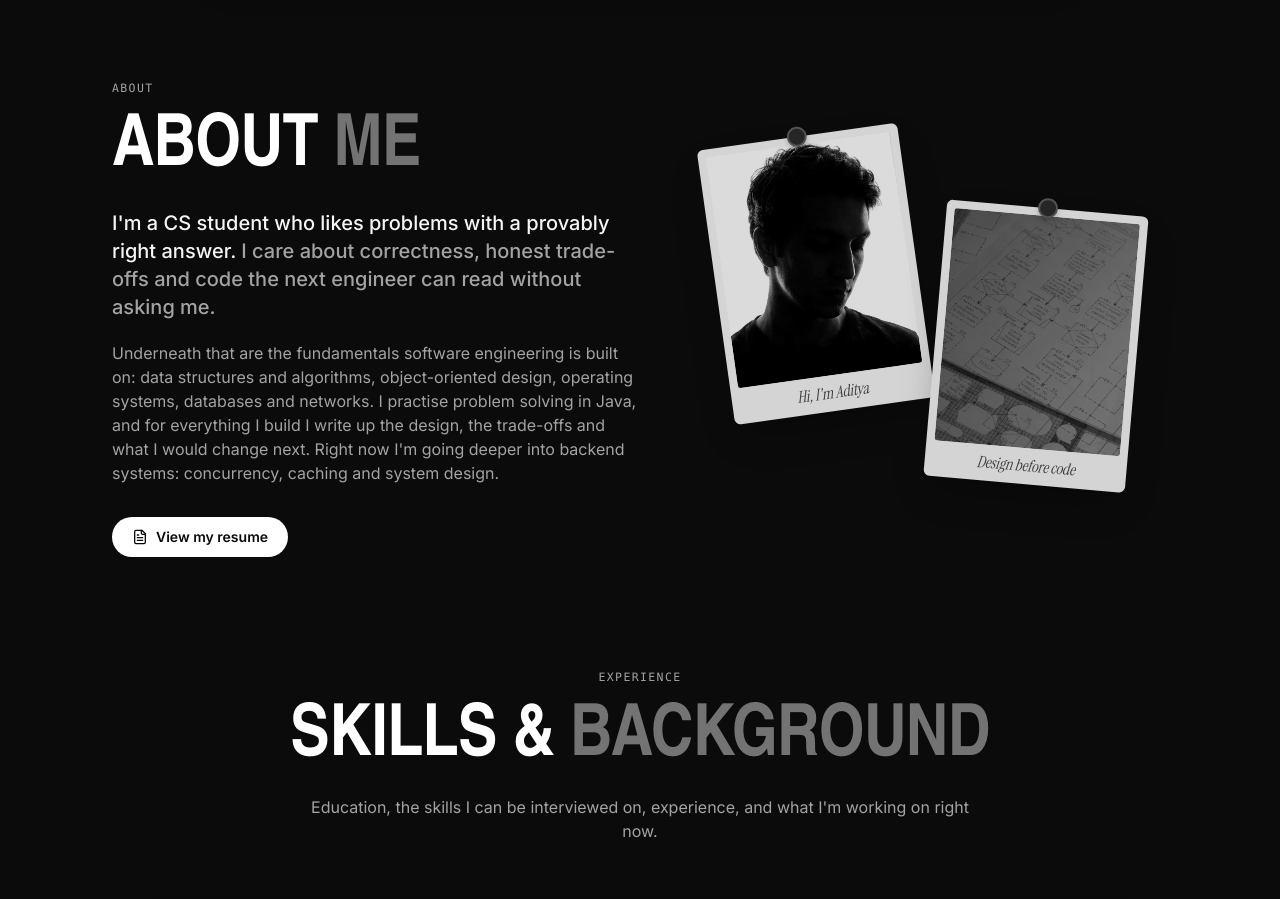
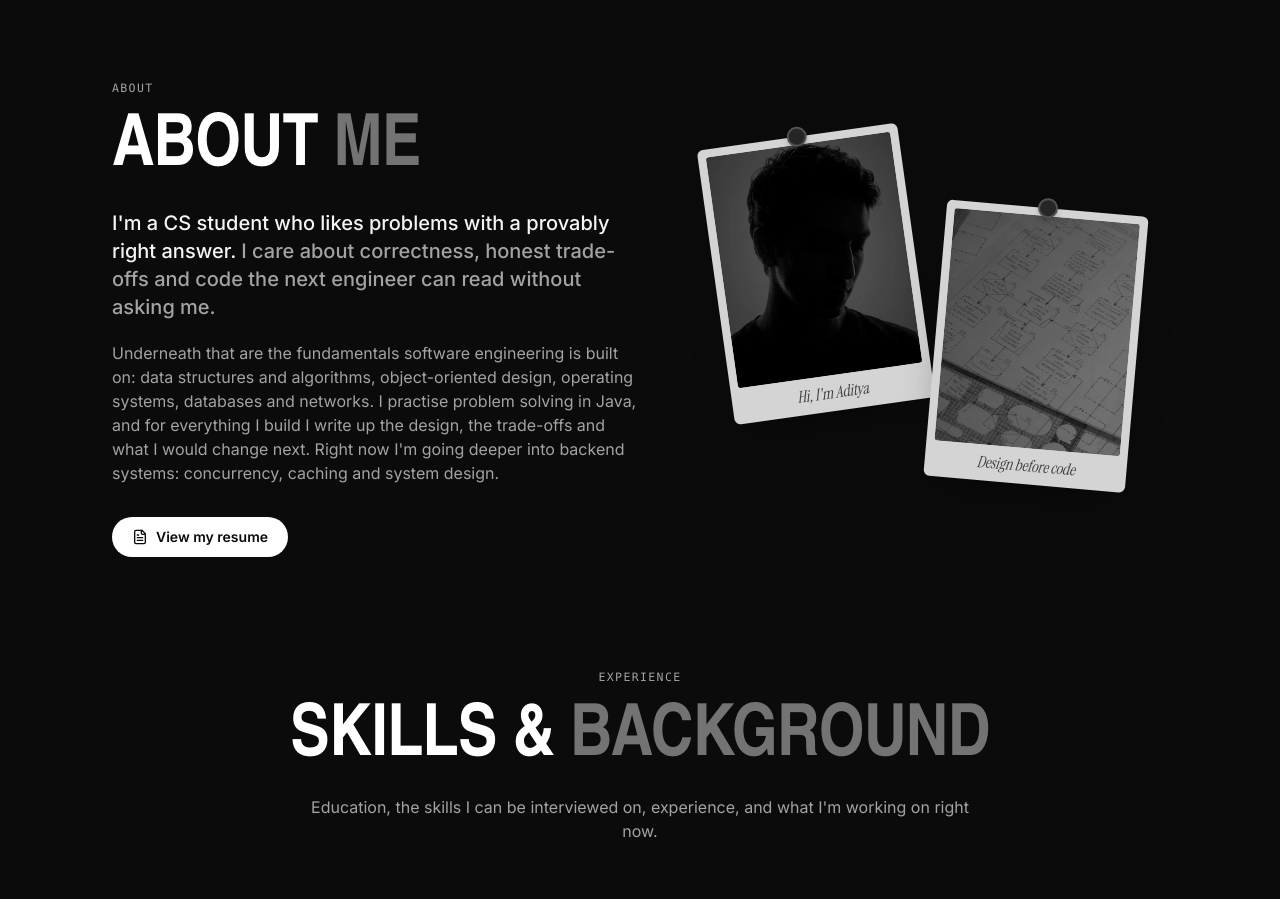
Before and after one commit to adityatiwari9t8/portfolio-website, a React (Vite) app: page / in a window 1280 px wide. Shown: the part 2640-3539 px from the top of the page. Built offline with nearby package versions, Linux system fonts and the light colour scheme.

Commit message:
Add a dark-mode version of the About portrait
The portrait now switches with the theme: an off-white background in light mode and a dark, softly backlit background in dark mode.

```diff
--- a/src/components/Story.tsx
+++ b/src/components/Story.tsx
@@ -20,9 +20,21 @@
       loading="lazy"
       width={400}
       height={500}
-      className={`aspect-[4/5] w-full rounded-[3px] object-cover dark:brightness-90 ${photo.kind === 'photo' ? 'grayscale' : ''}`}
+      className={`aspect-[4/5] w-full rounded-[3px] object-cover dark:brightness-90 ${photo.srcDark ? 'dark:hidden' : ''} ${photo.kind === 'photo' ? 'grayscale' : ''}`}
       style={{ objectPosition: photo.position }}
     />
+    {/* dark-mode version, already toned for the dark page, so it skips the brightness dip */}
+    {photo.srcDark && (
+      <img
+        src={photo.srcDark}
+        alt={photo.alt}
+        loading="lazy"
+        width={400}
+        height={500}
+        className={`hidden aspect-[4/5] w-full rounded-[3px] object-cover dark:block ${photo.kind === 'photo' ? 'grayscale' : ''}`}
+        style={{ objectPosition: photo.position }}
+      />
+    )}
     <figcaption className="accent absolute inset-x-0 bottom-1.5 text-center text-[15px] text-neutral-700 sm:text-base">
       {photo.caption}
     </figcaption>
--- a/src/data/content.ts
+++ b/src/data/content.ts
@@ -23,17 +23,19 @@
 
 /**
  * The two Polaroids in "My story". A `shot` is a project screenshot shown in colour.
+ * `srcDark` is an optional version of the image used in dark mode (for example a portrait whose light background is darkened).
  * To use a second real photo: drop it in /public and change `src` (and set kind: 'photo').
  */
 export interface StoryPhoto {
   src: string;
+  srcDark?: string;
   alt: string;
   position: string;
   caption: string;
   kind: 'photo' | 'shot';
 }
 export const STORY_PHOTOS: [StoryPhoto] | [StoryPhoto, StoryPhoto] = [
-  { src: '/portrait.webp', alt: 'Portrait of Aditya Tiwari', position: 'center 30%', caption: "Hi, I'm Aditya", kind: 'photo' },
+  { src: '/portrait.webp', srcDark: '/portrait-dark.webp', alt: 'Portrait of Aditya Tiwari', position: 'center 30%', caption: "Hi, I'm Aditya", kind: 'photo' },
   { src: '/story-flowchart.webp', alt: 'A hand-drawn flowchart on paper', position: 'center', caption: 'Design before code', kind: 'photo' }
 ];
 
```
Also changed, not shown: public/portrait-dark.webp (added).
